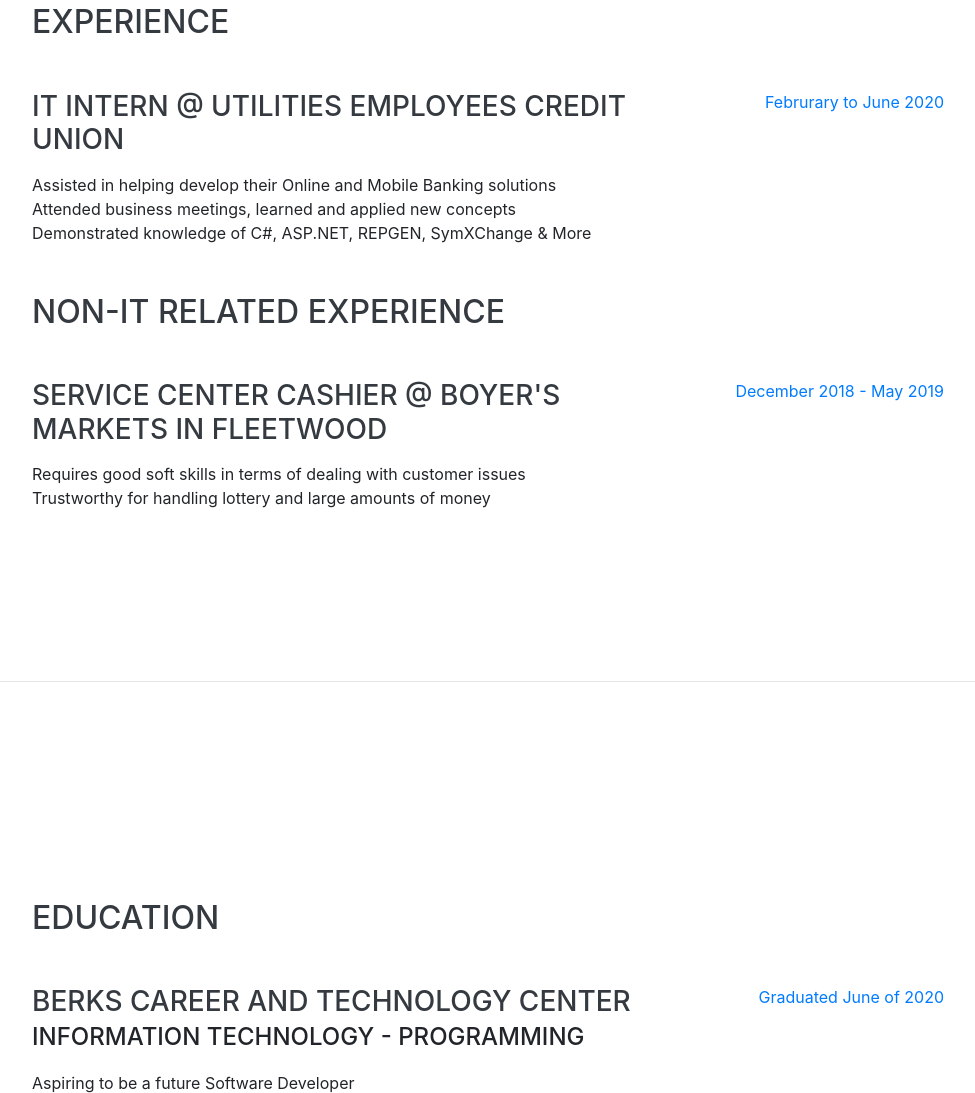
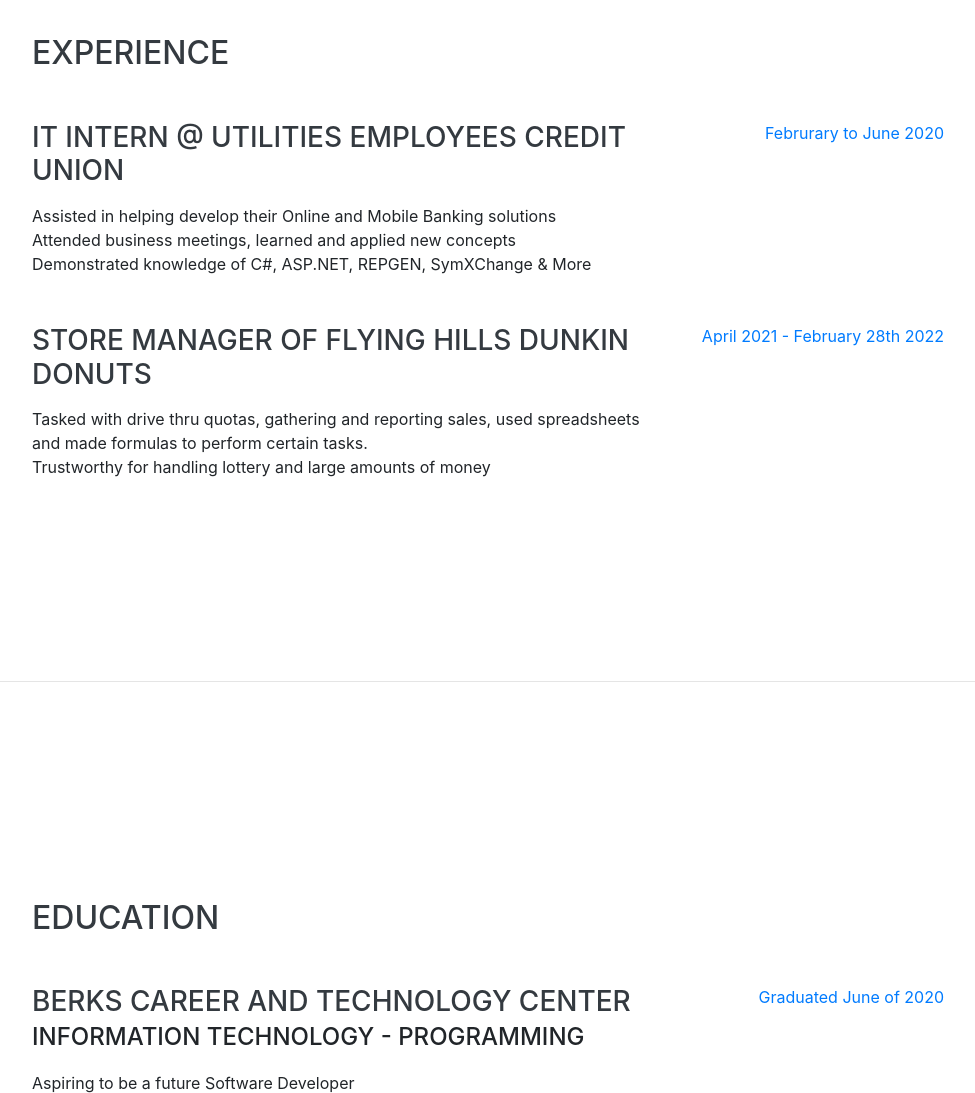
Before and after one commit to nickiscool-github/nickiscool.cool, a website with bundled scripts: page index.html in a window 1280 px wide. Shown: the part 1802-2895 px from the top of the page, without its empty margins (288-1263 px from the left). Built offline with nearby package versions, Linux system fonts and the light colour scheme; a web font is replaced by a local one.

Commit message:
Update index.html

```diff
--- a/index.html
+++ b/index.html
@@ -171,19 +171,17 @@
                   <div class="resume-date text-md-right">
                       <span class="text-primary">Februrary to June 2020</span>
                   </div>
-              </div>
-
-              <h2 class="mb-5">Non-IT related Experience</h2>
+            </div>
 
               <div class="resume-item d-flex flex-column flex-md-row justify-content-between mb-5">
                 <div class="resume-content">
-                    <h3 class="mb-0">Service Center cashier @ Boyer's Markets in Fleetwood</h3>
+                    <h3 class="mb-0">Store Manager of Flying Hills Dunkin Donuts</h3>
                     <div class="subheading mb-3"></div>
-                    <div>Requires good soft skills in terms of dealing with customer issues</div>
+                    <div>Tasked with drive thru quotas, gathering and reporting sales, used spreadsheets and made formulas to perform certain tasks. </div>
                     <div>Trustworthy for handling lottery and large amounts of money</div>
                 </div>
                 <div class="resume-date text-md-right">
-                    <span class="text-primary">December 2018 - May 2019</span>
+                    <span class="text-primary">April 2021 - February 28th 2022</span>
                 </div>
               </div>
           </div>
```
